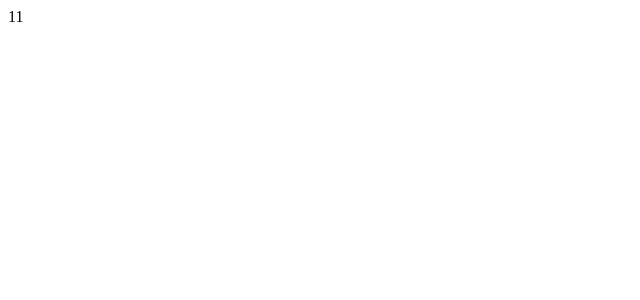
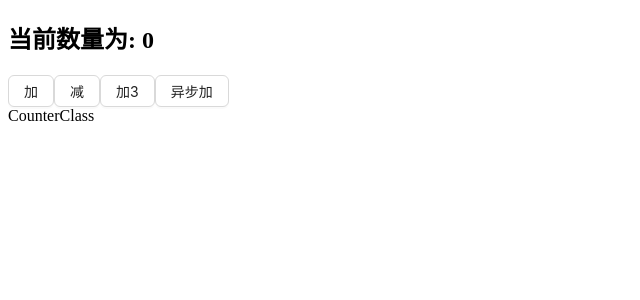
Before and after one commit to zeroskylian/react_redux_toolkit, a React (Create React App) app: page / in a window 1280 px wide. Shown: the top 300 px of the page, without its empty margins (0-640 px from the left). Built offline with nearby package versions, Linux system fonts and the light colour scheme.

Commit message:
初始化项目

```diff
--- a/package.json
+++ b/package.json
@@ -13,6 +13,7 @@
     "nanoid": "^4.0.0",
     "react": "^18.2.0",
     "react-dom": "^18.2.0",
+    "react-redux": "^8.0.5",
     "react-scripts": "5.0.1",
     "redux": "^4.2.0",
     "typescript": "^4.9.4"
--- a/src/App.tsx
+++ b/src/App.tsx
@@ -1,7 +1,16 @@
 import React from 'react';
+import { Provider } from 'react-redux';
+import store from './store/store';
+import Counter from './components/Counter';
+import CounterClass from './components/CounterClass'
 
 function App() {
-  return <div>11</div>;
+  return (
+    <Provider store={store}>
+      <Counter />
+      <CounterClass />
+    </Provider>
+  );
 }
 
 export default App;
--- /dev/null
+++ b/src/components/Counter/index.tsx
@@ -0,0 +1,46 @@
+import React from 'react';
+import { Button } from 'antd';
+import { useAppDispatch, useAppSelector } from '../../store/hook';
+
+import {
+  decrement,
+  increment,
+  incrementByAmount,
+  selectCount,
+  incrementAsync
+} from '../../store/features/CountSlice';
+
+export default function Counter() {
+  const value = useAppSelector(selectCount);
+  // 通过useDispatch 派发事件
+  const dispatch = useAppDispatch();
+  return (
+    <div>
+      <h2>当前数量为: {value}</h2>
+      <Button
+        onClick={() => {
+          dispatch(increment());
+        }}>
+        加
+      </Button>
+      <Button
+        onClick={() => {
+          dispatch(decrement());
+        }}>
+        减
+      </Button>
+      <Button
+        onClick={() => {
+          dispatch(incrementByAmount(3));
+        }}>
+        加3
+      </Button>
+
+      <Button onClick={
+        () => {
+          dispatch(incrementAsync(2));
+        }
+      }>异步加</Button>
+    </div>
+  );
+}
--- /dev/null
+++ b/src/components/CounterClass/index.tsx
@@ -0,0 +1,9 @@
+import React, { Component } from 'react'
+
+export default class CounterClass extends Component {
+  render() {
+    return (
+      <div>CounterClass</div>
+    )
+  }
+}
--- /dev/null
+++ b/src/store/features/CountSlice.ts
@@ -0,0 +1,58 @@
+import { createSlice, PayloadAction, createAsyncThunk } from '@reduxjs/toolkit';
+import { AppState } from '../store';
+import { fetchCount } from './counterApi';
+
+export interface CounterState {
+  value: number;
+  status: 'idle' | 'loading' | 'failed';
+}
+
+const initialState: CounterState = {
+  value: 0,
+  status: 'idle',
+};
+
+export const incrementAsync = createAsyncThunk(
+  'counter/fetchCount',
+  async (amount: number) => {
+    const response = await fetchCount(amount);
+    // The value we return becomes the `fulfilled` action payload
+    return response.data;
+  }
+);
+
+export const counterSlice = createSlice({
+  name: 'counter',
+  initialState,
+  reducers: {
+    increment: (state) => {
+      state.value += 1;
+    },
+    decrement: (state) => {
+      state.value -= 1;
+    },
+    incrementByAmount: (state, action: PayloadAction<number>) => {
+      state.value += action.payload;
+    },
+  },
+  extraReducers: (builder) => {
+    builder
+      .addCase(incrementAsync.pending, (state) => {
+        state.status = 'loading';
+      })
+      .addCase(incrementAsync.fulfilled, (state, action) => {
+        state.status = 'idle';
+        state.value += action.payload;
+      })
+      .addCase(incrementAsync.rejected, (state) => {
+        state.status = 'failed';
+      });
+  },
+});
+
+export const { increment, decrement, incrementByAmount } = counterSlice.actions;
+
+export default counterSlice.reducer;
+
+// 选择器等其他代码可以使用导入的 `RootState` 类型
+export const selectCount = (state: AppState) => state.counter.value;
--- /dev/null
+++ b/src/store/features/MovieSlice.ts
@@ -0,0 +1 @@
+import { createSlice, PayloadAction } from '@reduxjs/toolkit';
--- /dev/null
+++ b/src/store/features/counterApi.ts
@@ -0,0 +1,5 @@
+export function fetchCount(amount = 1) {
+  return new Promise<{ data: number }>((resolve) =>
+    setTimeout(() => resolve({ data: amount }), 500)
+  );
+}
--- /dev/null
+++ b/src/store/hook.ts
@@ -0,0 +1,6 @@
+import { TypedUseSelectorHook, useDispatch, useSelector } from 'react-redux';
+import type { AppState, AppDispatch } from './store';
+
+// 在整个应用程序中使用，而不是简单的 `useDispatch` 和 `useSelector`
+export const useAppDispatch: () => AppDispatch = useDispatch;
+export const useAppSelector: TypedUseSelectorHook<AppState> = useSelector;
--- /dev/null
+++ b/src/store/store.ts
@@ -0,0 +1,14 @@
+import { configureStore } from '@reduxjs/toolkit';
+import counterReducer from './features/CountSlice';
+
+const store = configureStore({
+  reducer: {
+    counter: counterReducer,
+  },
+});
+
+export default store;
+
+export type AppState = ReturnType<typeof store.getState>;
+
+export type AppDispatch = typeof store.dispatch;
```
Also changed, not shown: src/Toolkit/store/features/CountSlice.ts (deleted, +0 -31 lines), src/Toolkit/store/store.ts (deleted, +0 -10 lines), 1 other file (tests, documents, lock files or other folders).
